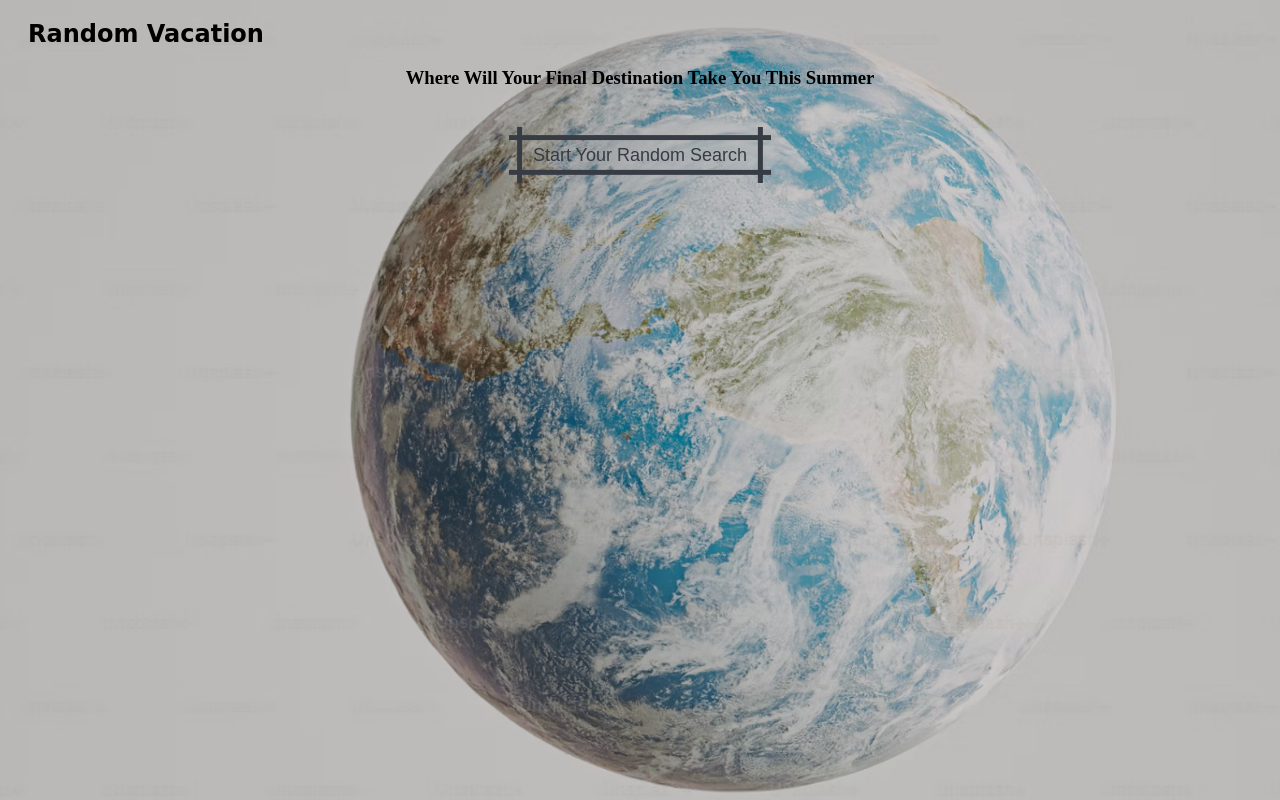
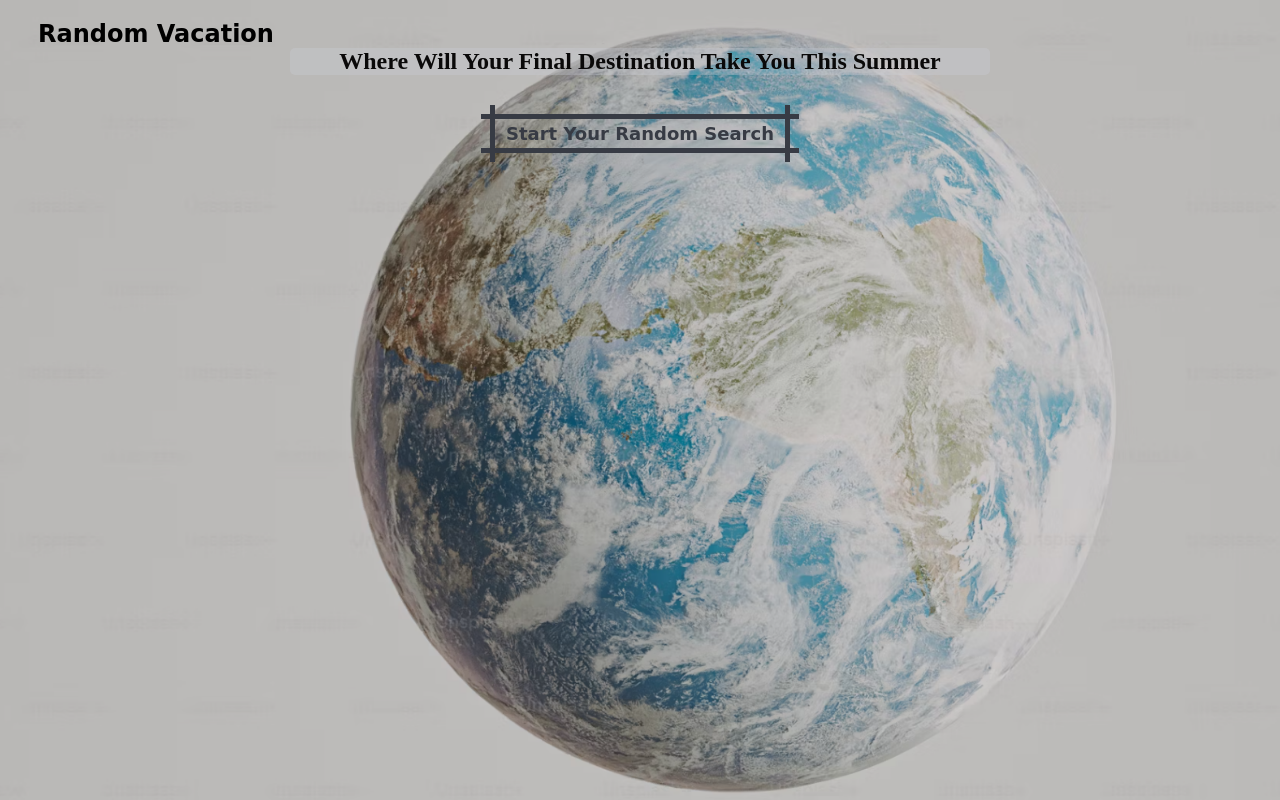
Before and after one commit to han18/JavaScript-Web-ApplicationSBA308A, a plain HTML site: page index.html in a window 1280 px wide. Drawn offline with nearby package versions, Linux system fonts and the light colour scheme; no server answers.

Commit message:
working on the readme file

```diff
--- a/style.css
+++ b/style.css
@@ -39,14 +39,18 @@ p {
 h1 {
   text-align: left;
   font-family: cursive;
-  margin: 20px 0 0 20px;
+  margin: 20px 0 0 30px;
 }
 
 h3 {
-  /* background-color: white;
-    width: 600px;
-    margin: auto;
-    height: 50px; */
+   font-size: 1.5rem;
+   color: rgb(10, 9, 9);
+   background-color: #cccfd850;
+   width: 700px;
+   text-align: center;
+   margin: auto;
+   margin-bottom: 10px;
+   border-radius: 5px;
 }
 
 h2 {
@@ -71,13 +75,15 @@ h2 {
 
 .testing {
   color: rgb(8, 2, 42);
-  font-family:monospace;
+  /* font-family:monospace; */
   text-align: center;
 }
 
 .button {
+    font-family:cursive;
+    font-weight: bold;
   --b: 5px; /* border thickness */
-  --s: 0.45em; /* size of the corner */
+  --s: 0.50em; /* size of the corner */
   --color: #373b44;
   margin: 20px;
 
@@ -124,3 +130,8 @@ img {
   border-radius: 10px;
 
 }
+
+strong {
+    color: rgb(41, 5, 138);
+    font-size: large;
+}
```
Also changed, not shown: 1 other file.
